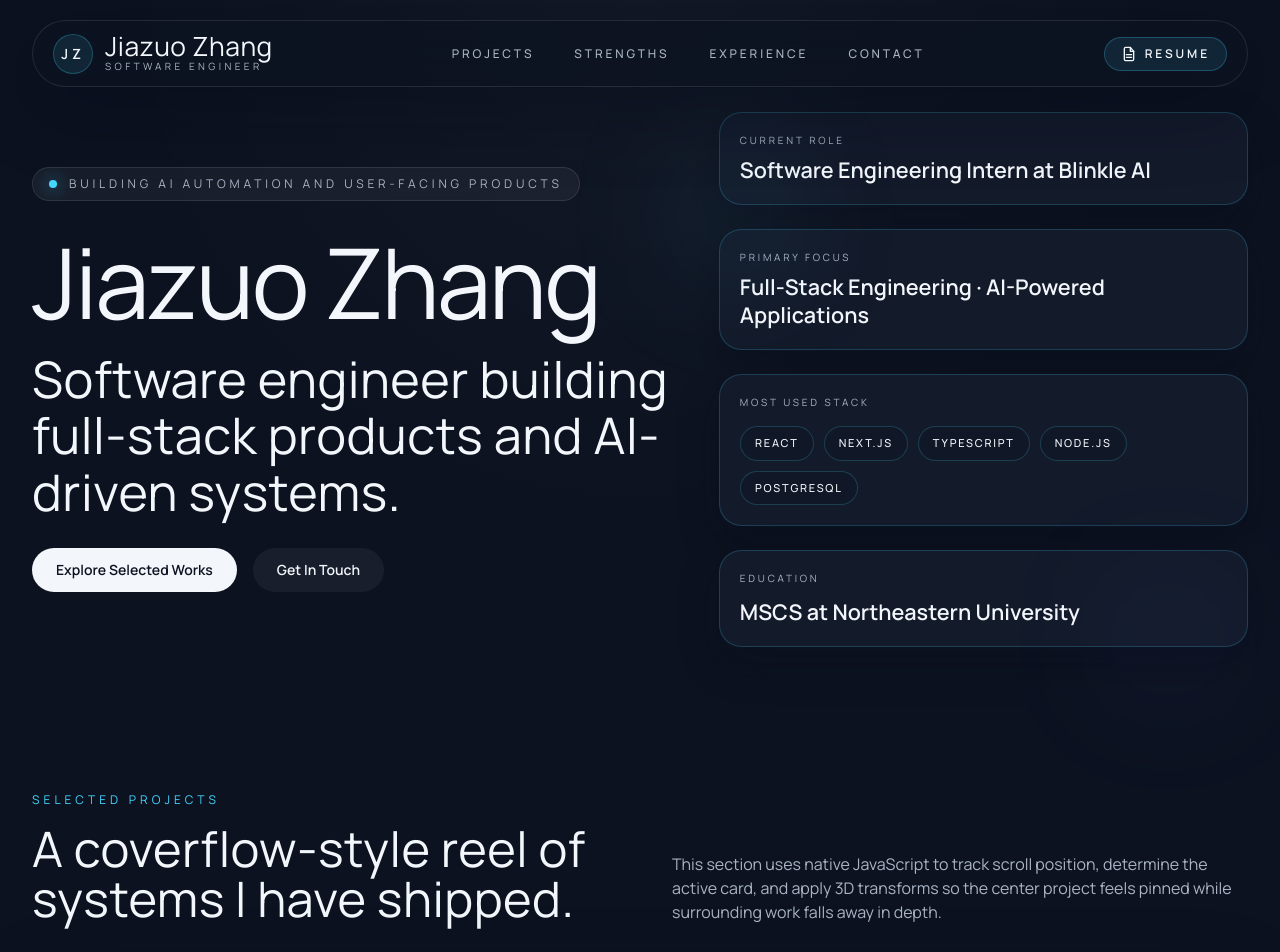
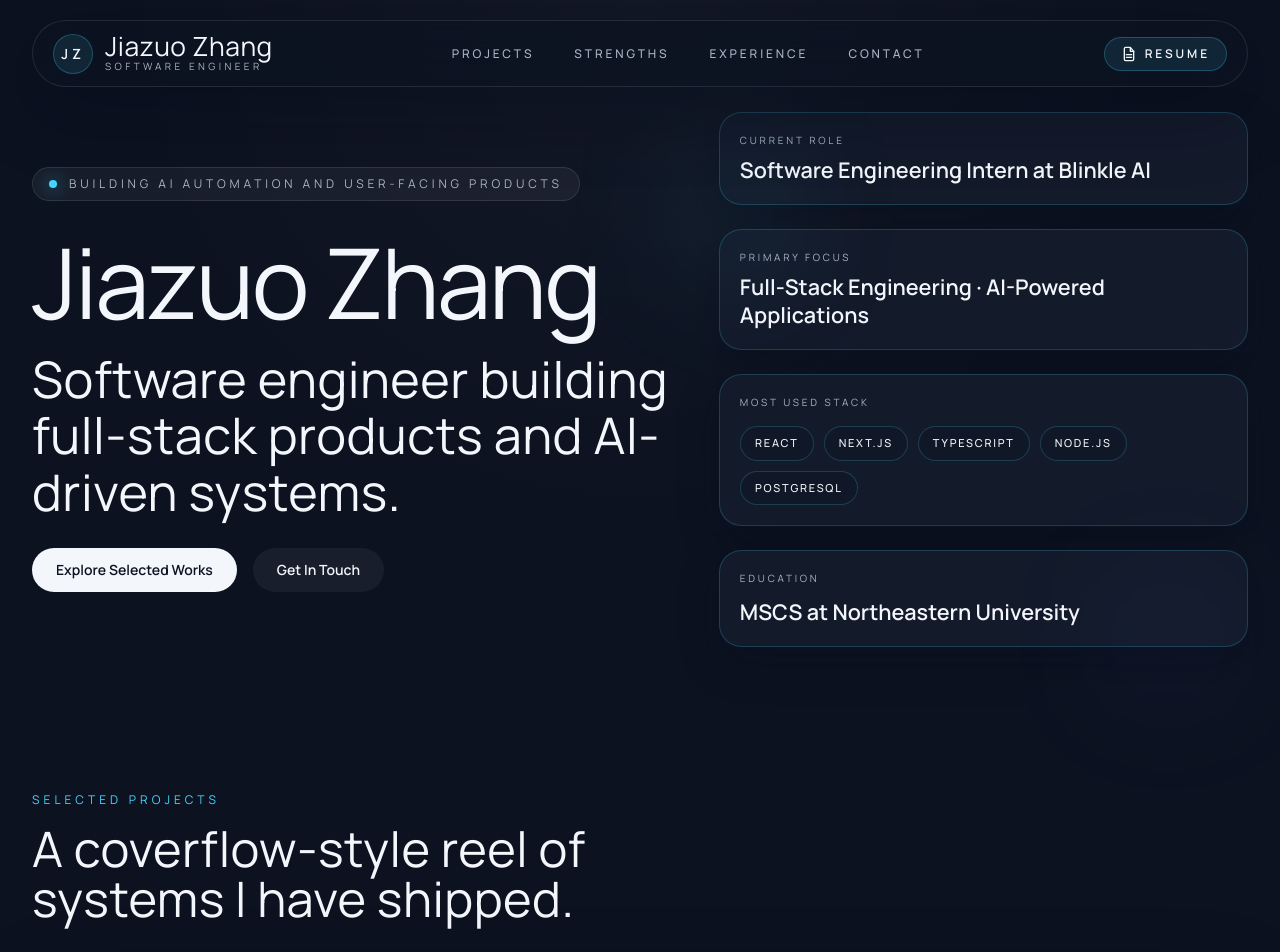
Before and after one commit to JZZhang04/JZZhang04.github.io, a React (Vite) app: page / in a window 1280 px wide. Shown: the top 952 px of the page. Built offline with nearby package versions, Linux system fonts and the light colour scheme.

Commit message:
updated rescription

```diff
--- a/src/App.tsx
+++ b/src/App.tsx
@@ -489,10 +489,10 @@ function App() {
                 A coverflow-style reel of systems I have shipped.
               </h2>
             </div>
-            <p className="max-w-xl text-sm leading-7 text-[#AAB4C4] sm:text-base">
+            {/* <p className="max-w-xl text-sm leading-7 text-[#AAB4C4] sm:text-base">
               This section uses native JavaScript to track scroll position, determine the active card, and apply 3D
               transforms so the center project feels pinned while surrounding work falls away in depth.
-            </p>
+            </p> */}
           </div>
 
           <div className="js-reveal section-fade coverflow-shell rounded-[2rem] border border-white/10 bg-[#101827] px-0 py-8 shadow-[0_30px_80px_rgba(2,8,23,0.45)] backdrop-blur-xl sm:px-2">
```
